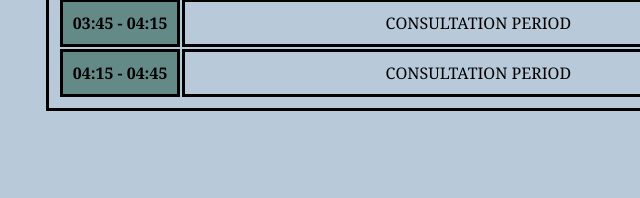
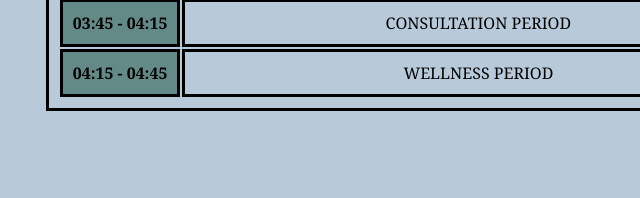
Before and after one commit to rdabetojr/Lithium-1Q-Project-Abeto, a plain HTML site: page about.html in a window 1280 px wide. Shown: the part 1037-1235 px from the top of the page, 134-774 px from the left. Drawn offline with Linux system fonts and the light colour scheme.

Commit message:
about.html

```diff
--- a/about.html
+++ b/about.html
@@ -136,7 +136,7 @@
                 </tr>
                 <tr>
                     <th>04:15 - 04:45</th>
-                    <td colspan="4">CONSULTATION PERIOD</td>
+                    <td colspan="4">WELLNESS PERIOD</td>
                 </tr>
                 </table>
             </div>
@@ -152,4 +152,5 @@
             </div>
         </div>
     </body>
+
 </html>
```
